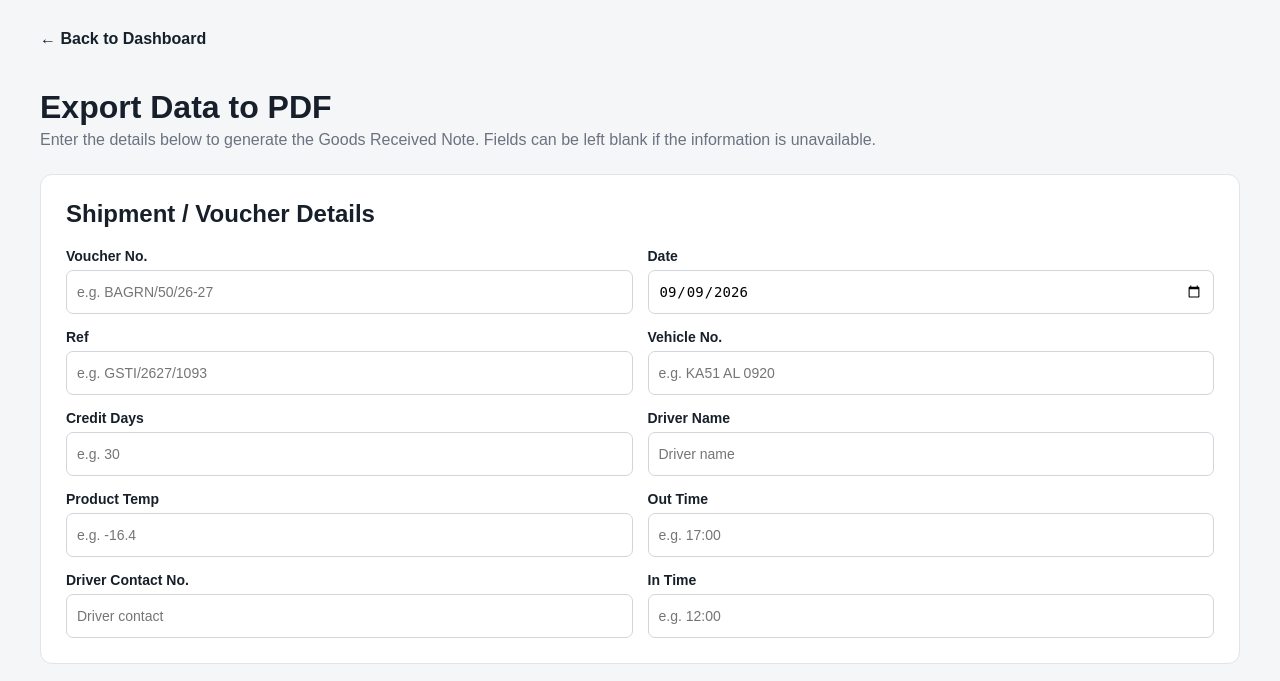
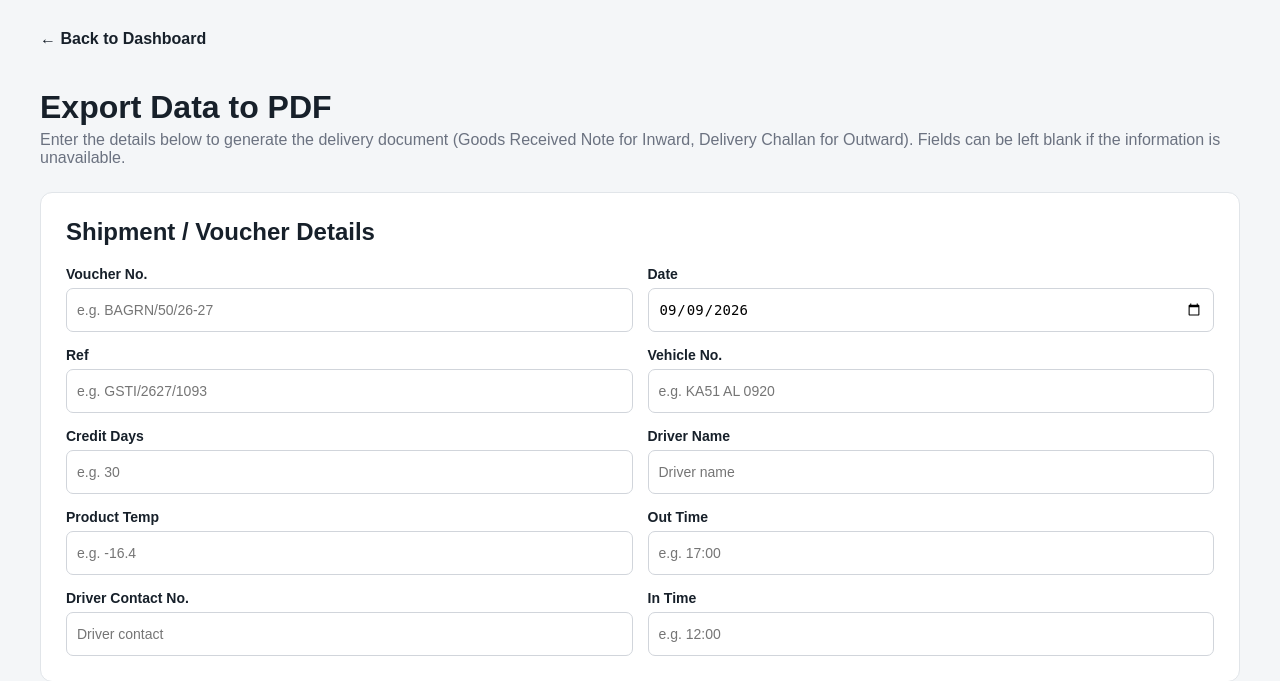
Before and after one commit to NagaNisant/IMS, a Flask app: page /export in a window 1280 px wide. Shown: the top 681 px of the page. Run offline with Flask 3, Linux system fonts and the light colour scheme; a user stored in the database is signed in; data that the repository does not hold is empty.

Commit message:
Update Export.html

```diff
--- a/inventory_dashboard_spyder/templates/Export.html
+++ b/inventory_dashboard_spyder/templates/Export.html
@@ -181,7 +181,8 @@
     </h1>
 
     <p class="subtitle">
-        Enter the details below to generate the Goods Received Note.
+        Enter the details below to generate the delivery document
+        (Goods Received Note for Inward, Delivery Challan for Outward).
         Fields can be left blank if the information is unavailable.
     </p>
 
@@ -427,7 +428,7 @@
                         Movement Type
                     </label>
 
-                    <select id="autofillMovementType">
+                    <select id="autofillMovementType" name="movement_type">
 
                         <option value="Inward">
                             Inward
```
